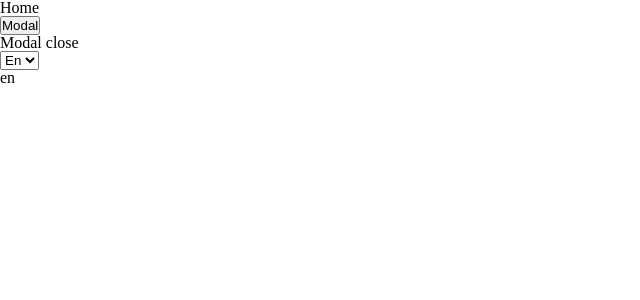
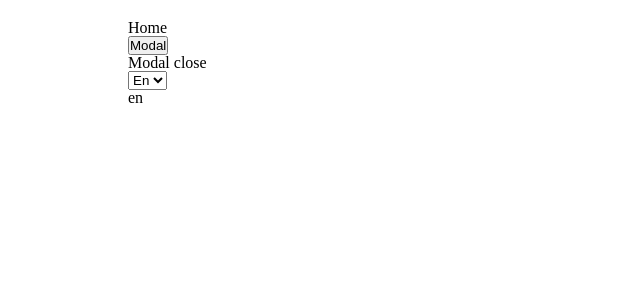
Before and after one commit to jaegyeongkim/react-typescript, a React (Create React App) app: page / in a window 1280 px wide. Shown: the top 300 px of the page, without its empty margins (0-640 px from the left). Built offline with nearby package versions, Linux system fonts and the light colour scheme.

Commit message:
feat: Layout 수정 (#3) 	modified:   src/components/Layout.tsx

```diff
--- a/src/components/Layout.tsx
+++ b/src/components/Layout.tsx
@@ -5,7 +5,9 @@ import styled from "styled-components";
 const Layout = () => {
   return (
     <Root>
-      <Outlet />
+      <Section>
+        <Outlet />
+      </Section>
     </Root>
   );
 };
@@ -13,6 +15,13 @@ const Layout = () => {
 export default Layout;
 
 const Root = styled.main`
+  display: flex;
+  justify-content: center;
   width: 100%;
   height: 100vh;
+  padding: 20px 0;
 `;
+
+const Section = styled.section`
+  width: 80%;
+`;
```
